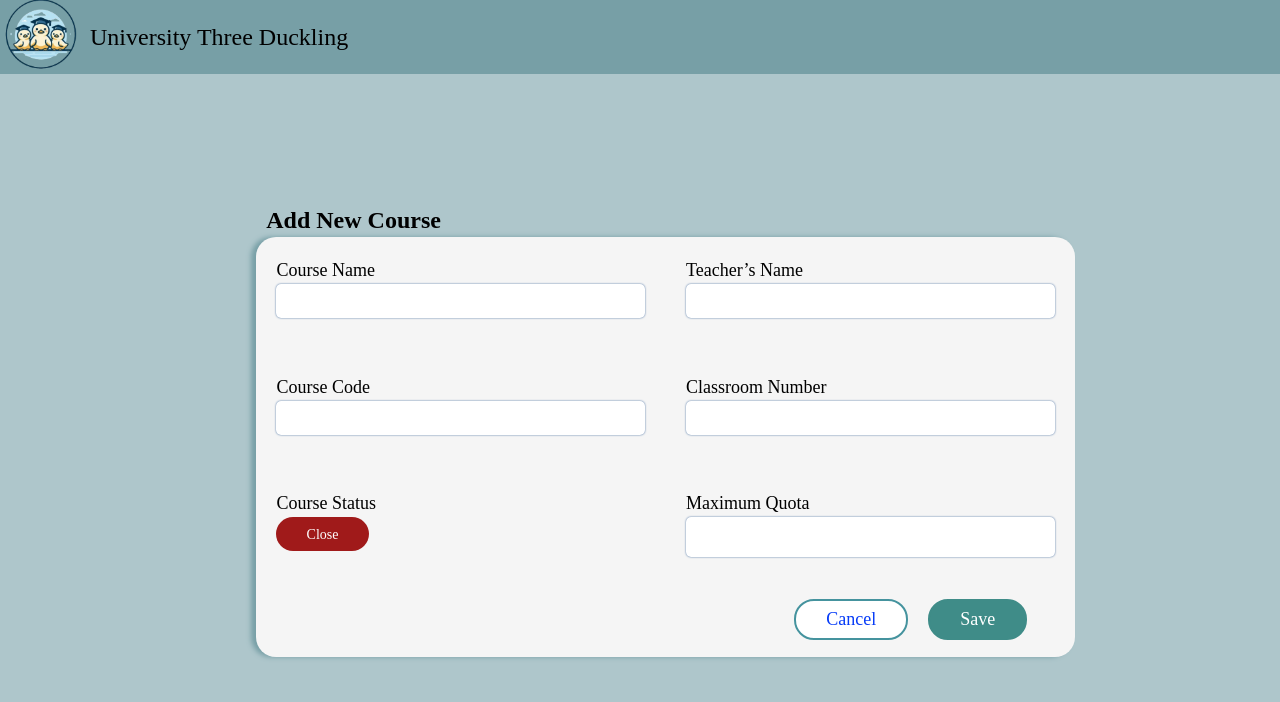
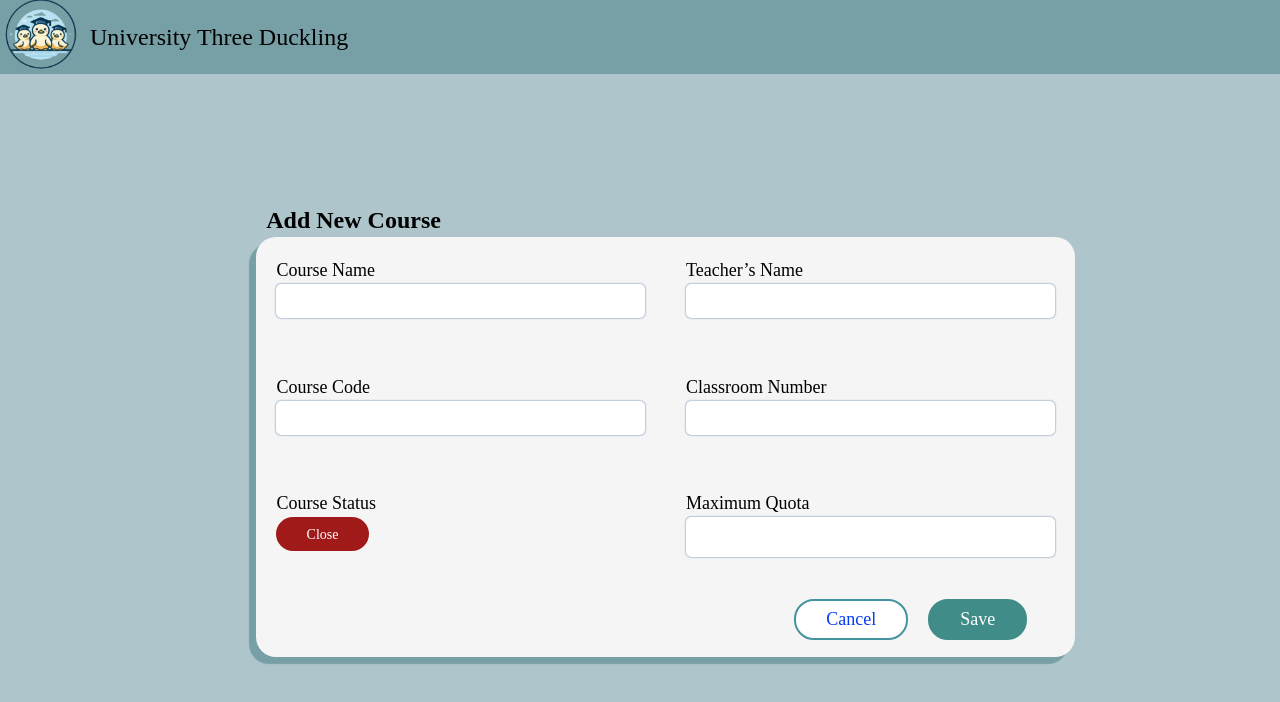
Before and after one commit to dian7875/CoursesManage, a React (Vite) app: page /create in a window 1280 px wide. Shown: the top 702 px of the page. Built offline with nearby package versions, Linux system fonts and the light colour scheme.

Commit message:
Actualizar sombra del formulario en Forms.css

```diff
--- a/src/pages/Forms.css
+++ b/src/pages/Forms.css
@@ -18,8 +18,7 @@
   height: 105%;
   margin-top: 1%;
   border-radius: 20px;
-  box-shadow: 0px 0px 100px 0px #070707;
-  box-shadow: -5px 0 5px #779FA6;
+  box-shadow: -7px 7px 1px 0px rgb(119, 159, 166);
   display: grid;
   grid-template-columns: 50% 50%;
   background-color: whitesmoke;
```
